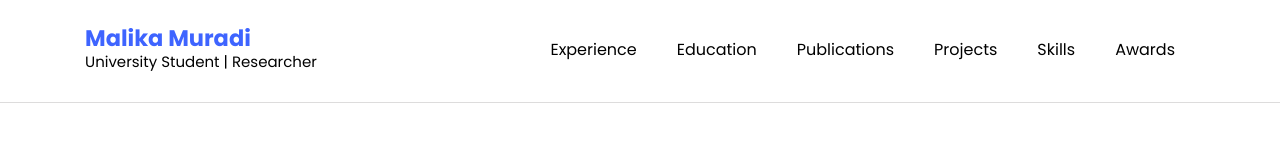
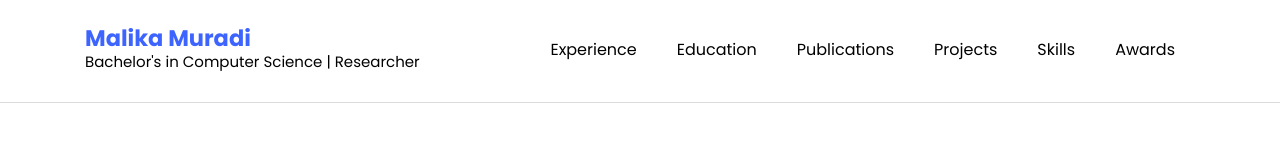
Before and after one commit to malikamuradi/Portfolio, a plain HTML site: page projects.html in a window 1280 px wide. Shown: the top 151 px of the page. Drawn offline with nearby package versions, Linux system fonts and the light colour scheme; files whose address does not match are found by name.

Commit message:
initial commit

```diff
--- a/projects.html
+++ b/projects.html
@@ -85,7 +85,7 @@
     <div class="container">
       <div class="custom-nav name-tag">
         <a href="index.html"><b>Malika Muradi</b></a><br />
-        <p style="font-size: 1rem; margin-top: -10px;">University Student | Researcher</p>
+        <p style="font-size: 1rem; margin-top: -10px;">Bachelor's in Computer Science | Researcher</p>
       </div>
       <button class="navbar-toggler js-fh5co-nav-toggle fh5co-nav-toggle" type="button" data-toggle="collapse"
         data-target="#ftco-nav" aria-controls="ftco-nav" aria-expanded="false" aria-label="Toggle navigation">
```
Also changed, not shown: publications.html (+1 -1 lines).
